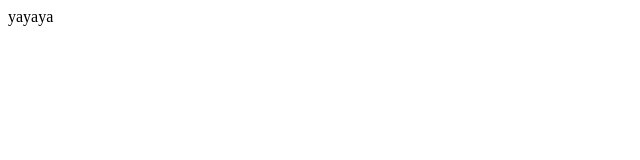
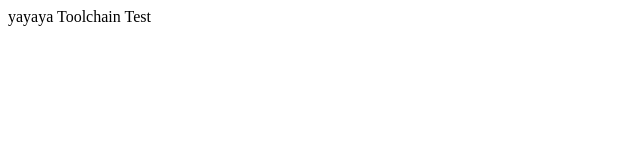
Before and after one commit to KuKKilicious/IBMWorkshop, a plain HTML site: page index.html in a window 1280 px wide. Shown: the whole page, without its empty margins (0-640 px from the left). Drawn offline with Linux system fonts and the light colour scheme.

Commit message:
toolchain test

```diff
--- a/index.html
+++ b/index.html
@@ -7,6 +7,9 @@
 <body>
 	<div>
 		yayaya
+
+
+		Toolchain Test
 	</div>
 </body>
 </html>
```
